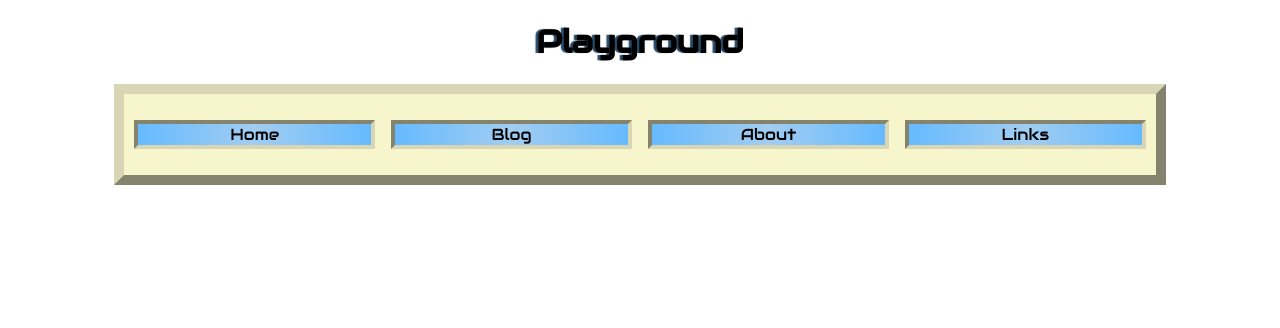
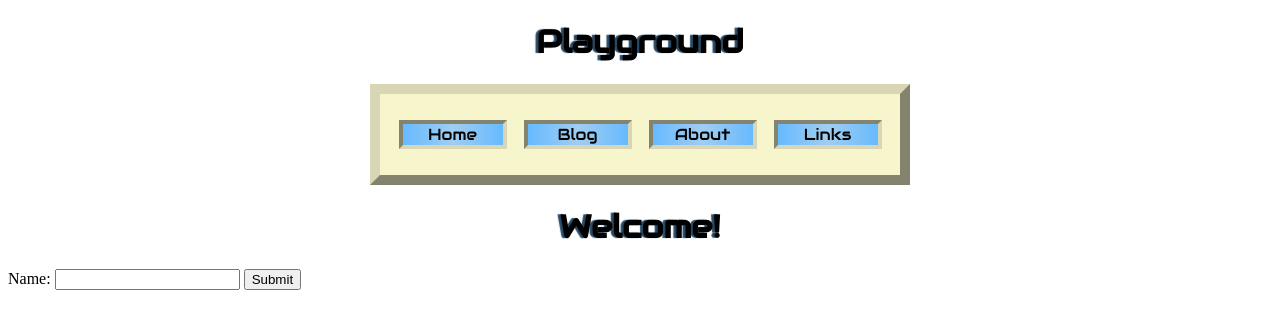
Before and after one commit to hayesmyers9919-arch/HayesMWebsite.github.io, a plain HTML site: page JS_Playground.html in a window 1280 px wide. Drawn offline with Linux system fonts and the light colour scheme.

Commit message:
Add files via upload

```diff
--- a/JS_Playground.html
+++ b/JS_Playground.html
@@ -9,6 +9,7 @@
 </head>
 
 <body id="playground">
+<!--Navbar and Title-->
     <h1 style="color: black;">Playground</h1>
     <nav id="navbar" class="mainbox">
         <ul>
@@ -19,4 +20,14 @@
         <li><a href="Links.html">Links</a></li>
         </ul>
     </nav>
+
+<!--Playground Area-->
+
+    <h1 id="PGHeader"  style="color: black;">Welcome!</h1>
+    <label>Name:</label>
+    <input id="name">
+    <button id="PGButton">Submit</button>
+
+    <script src="Script Files/script.js"
+
 </body>
--- a/style.css
+++ b/style.css
@@ -4,13 +4,31 @@
   font-style: normal;
 }
 
+::-webkit-scrollbar{
+    background-color: #8bc9ff;
 
+}
+
+::-webkit-scrollbar-thumb{
+    background-color: #d8d6b4;
+    border-style: outset;
+    border-radius: 10px;
+
+}
 body{
     background-image: url(Website_Background.png);
     background-position: center;
     background-size: cover;
     background-repeat: no-repeat;
     background-attachment: fixed;
+
+}
+
+#body2{
+    display: flex;
+    flex-direction: column;
+    height: 100%;
+
 }
 
 #playground{
@@ -29,14 +47,16 @@ h1{
     height: 15%;
     margin-top: 10px;
     margin-bottom: 10px;
-
+    justify-content: space-around;
 }
 
 #navbar ul{
     padding: 0%;
     overflow: hidden;
     display: flex;
-    justify-content: space-between;
+
+    justify-content: space-around;
+    width: 100%;
 
 }
 
@@ -52,6 +72,8 @@ h1{
     border-color:#d8d6b4;
     border-width: 4px;
     text-align: center;
+    width: 20%;
+
 }
 
 #navbar li:hover{
@@ -98,8 +120,11 @@ h1{
     border-style: outset;
     border-width: 10px;
     background-color: rgb(247, 245, 203);
-    width: 80%;
+    width: 500px;
+    border-radius: ;
     margin-left: auto;
     margin-right:auto;
     padding: 10px;
+    display: flex;
+    flex-direction: column;
 }
```
Also changed, not shown: index.html (+2 -1 lines).
